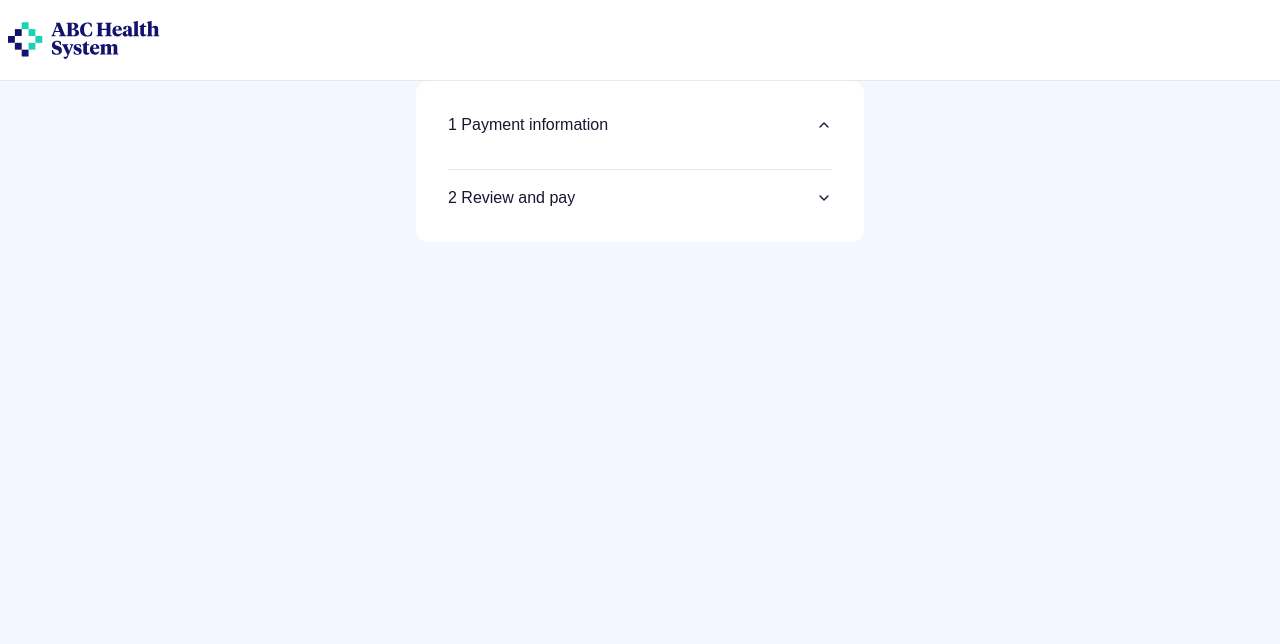
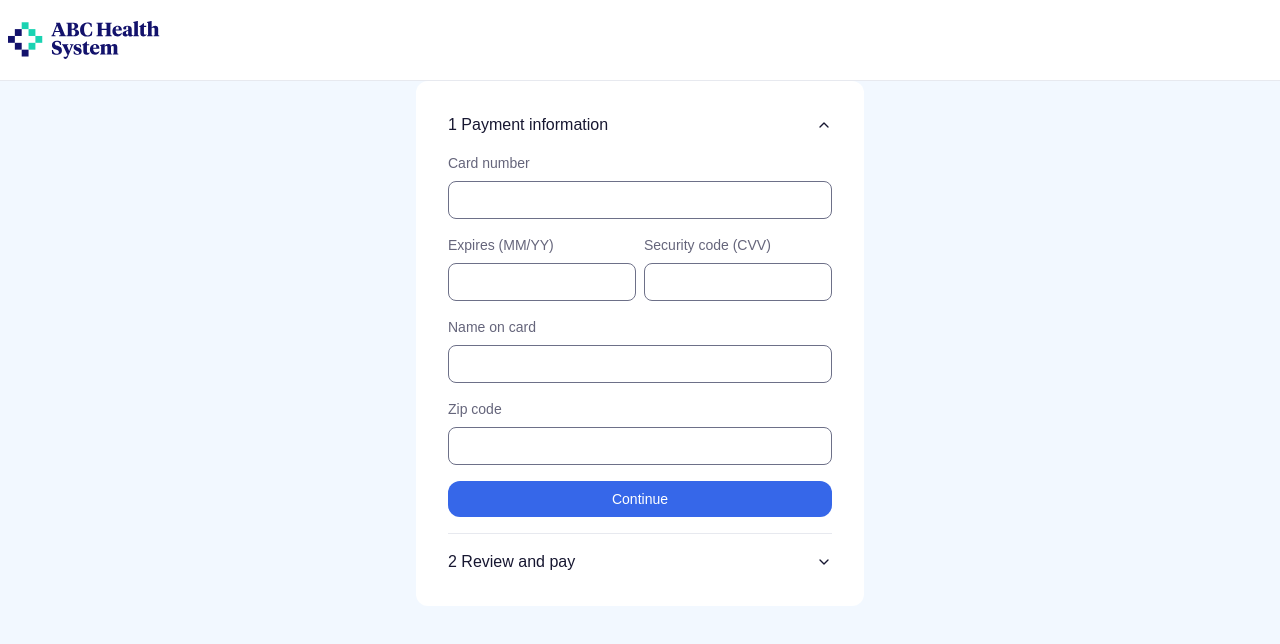
Before and after one commit to panzacoder/cedar-interview, a Next.js app: page /payment in a window 1280 px wide. Shown: the top 644 px of the page. Built offline with nearby package versions, Linux system fonts and the light colour scheme.

Commit message:
feat: scaffold form

```diff
--- a/app/payment/page.tsx
+++ b/app/payment/page.tsx
@@ -4,6 +4,7 @@ import {
   AccordionItem,
   AccordionTrigger
 } from '@/components/accordion'
+import { PaymentForm } from './payment-form'
 
 export default function PaymentPage() {
   return (
@@ -12,7 +13,9 @@ export default function PaymentPage() {
         <Accordion type="single" collapsible defaultValue="1">
           <AccordionItem value="1">
             <AccordionTrigger>1 Payment information</AccordionTrigger>
-            <AccordionContent></AccordionContent>
+            <AccordionContent>
+              <PaymentForm />
+            </AccordionContent>
           </AccordionItem>
           <AccordionItem value="2" className="sm:border-none">
             <AccordionTrigger className="">2 Review and pay</AccordionTrigger>
--- /dev/null
+++ b/app/payment/payment-form.tsx
@@ -0,0 +1,17 @@
+import { Button } from '@/components/button'
+import { Input } from '@/components/form/input'
+
+export function PaymentForm() {
+  return (
+    <form className="grid grid-cols-1 gap-4">
+      <Input label="Card number" id="cardNumber" />
+      <div className="grid grid-cols-2 gap-2">
+        <Input label="Expires (MM/YY)" id="expiry" />
+        <Input label="Security code (CVV)" id="cvv" />
+      </div>
+      <Input label="Name on card" id="name" />
+      <Input label="Zip code" id="zipCode" />
+      <Button type="submit">Continue</Button>
+    </form>
+  )
+}
--- a/components/button.tsx
+++ b/components/button.tsx
@@ -1,6 +1,6 @@
 type ButtonProps = {
   children: React.ReactNode
-} & React.HTMLAttributes<HTMLButtonElement>
+} & React.ButtonHTMLAttributes<HTMLButtonElement>
 export function Button({ children, ...rest }: ButtonProps) {
   return (
     <button
--- /dev/null
+++ b/components/form/input.tsx
@@ -0,0 +1,20 @@
+import { cn } from '@/lib/utils'
+
+type InputProps = {
+  label: string
+  wrapperClassName?: string
+} & React.HTMLAttributes<HTMLInputElement>
+export function Input({ label, id, wrapperClassName, ...rest }: InputProps) {
+  return (
+    <div className={cn('flex w-full flex-col gap-2', wrapperClassName)}>
+      <label htmlFor={id} className="text-muted-foreground">
+        {label}
+      </label>
+      <input
+        className="w-full rounded-lg border border-input p-2 text-primary-foreground focus:border-accent"
+        id={id}
+        {...rest}
+      />
+    </div>
+  )
+}
```
